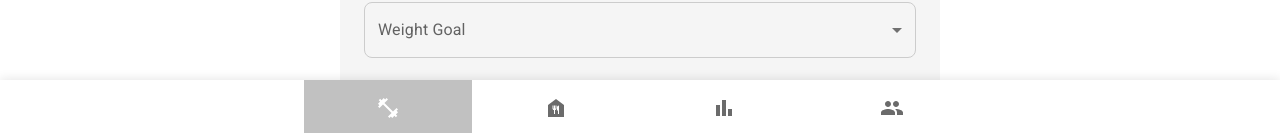
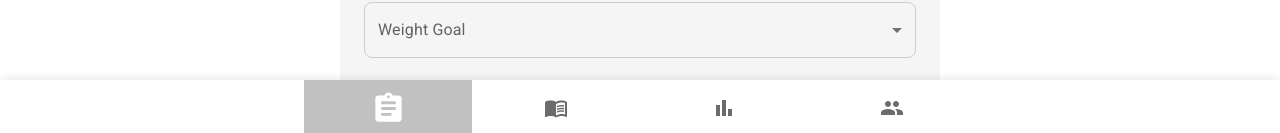
Before and after one commit to PedroSendon/TFG, a React (Vite) app in the folder FrontEnd/: page /profile/edit in a window 1280 px wide. Shown: the part 664-797 px from the top of the page. Built offline with nearby package versions, Linux system fonts and the light colour scheme; no server answers; sample sign-in values are in the browser's storage.

Commit message:
Boton navbar

```diff
--- a/FrontEnd/src/pages/Header/Header.tsx
+++ b/FrontEnd/src/pages/Header/Header.tsx
@@ -74,7 +74,7 @@ const Header: React.FC<HeaderProps> = ({ title, onBack = () => {}, showBackButto
             onClick={toggleView}
             sx={{ color: 'black', fontSize: '0.8rem' }}
           >
-            {isAdminView ? 'Modo Cliente' : 'Modo Admin'}
+            {isAdminView ? 'Cliente' : 'Admin'}
           </Button>
         ) : (
           <Box>
--- a/FrontEnd/src/pages/Navbar/Navbar.tsx
+++ b/FrontEnd/src/pages/Navbar/Navbar.tsx
@@ -8,6 +8,9 @@ import GroupIcon from '@mui/icons-material/Group';
 import BarChartIcon from '@mui/icons-material/BarChart';
 import { useHistory, useLocation } from 'react-router-dom';
 import { LanguageContext } from '../../context/LanguageContext';
+import AssignmentIcon from '@mui/icons-material/Assignment';
+import MenuBookIcon from '@mui/icons-material/MenuBook';
+
 
 const Navbar: React.FC = () => {
   const { t } = useContext(LanguageContext);
@@ -69,7 +72,7 @@ const Navbar: React.FC = () => {
       }}
     >
       <BottomNavigationAction
-        icon={<FitnessCenterIcon />}
+        icon={isAdminView ? <AssignmentIcon  sx={{ fontSize: value === 0 ? 35 : 24 }} /> : <FitnessCenterIcon sx={{ fontSize: value === 0 ? 35 : 24 }} />}
         sx={{
           color: value === 0 ? '#FFFFFF' : '#6b6b6b',
           backgroundColor: value === 0 ? '#c1c1c1' : 'transparent',
@@ -79,7 +82,7 @@ const Navbar: React.FC = () => {
         }}
       />
       <BottomNavigationAction
-        icon={<FoodBankIcon />}
+        icon={isAdminView ? <MenuBookIcon sx={{ fontSize: value === 1 ? 35 : 24 }} /> : <FoodBankIcon sx={{ fontSize: value === 1 ? 35 : 24 }} />}
         sx={{
           color: value === 1 ? '#FFFFFF' : '#6b6b6b',
           backgroundColor: value === 1 ? '#c1c1c1' : 'transparent',
@@ -89,7 +92,7 @@ const Navbar: React.FC = () => {
         }}
       />
       <BottomNavigationAction
-        icon={isAdminView ? <BarChartIcon /> : <TrendingUpIcon />}
+        icon={(isAdminView ? <BarChartIcon sx={{ fontSize: value === 2 ? 35 : 24 }} /> : <TrendingUpIcon sx={{ fontSize: value === 2 ? 35 : 24 }} />)} // Cambia el tamaño aquí
         sx={{
           color: value === 2 ? '#FFFFFF' : '#6b6b6b',
           backgroundColor: value === 2 ? '#c1c1c1' : 'transparent',
@@ -99,7 +102,7 @@ const Navbar: React.FC = () => {
         }}
       />
       <BottomNavigationAction
-        icon={isAdminView ? <GroupIcon /> : <AccountCircleIcon />}
+        icon={(isAdminView ? <GroupIcon sx={{ fontSize: value === 3 ? 35 : 24 }} /> : <AccountCircleIcon sx={{ fontSize: value === 3 ? 35 : 24 }} />)} // Cambia el tamaño aquí
         sx={{
           color: value === 3 ? '#FFFFFF' : '#6b6b6b',
           backgroundColor: value === 3 ? '#c1c1c1' : 'transparent',
@@ -108,6 +111,7 @@ const Navbar: React.FC = () => {
           },
         }}
       />
+
     </BottomNavigation>
   );
 };
```
